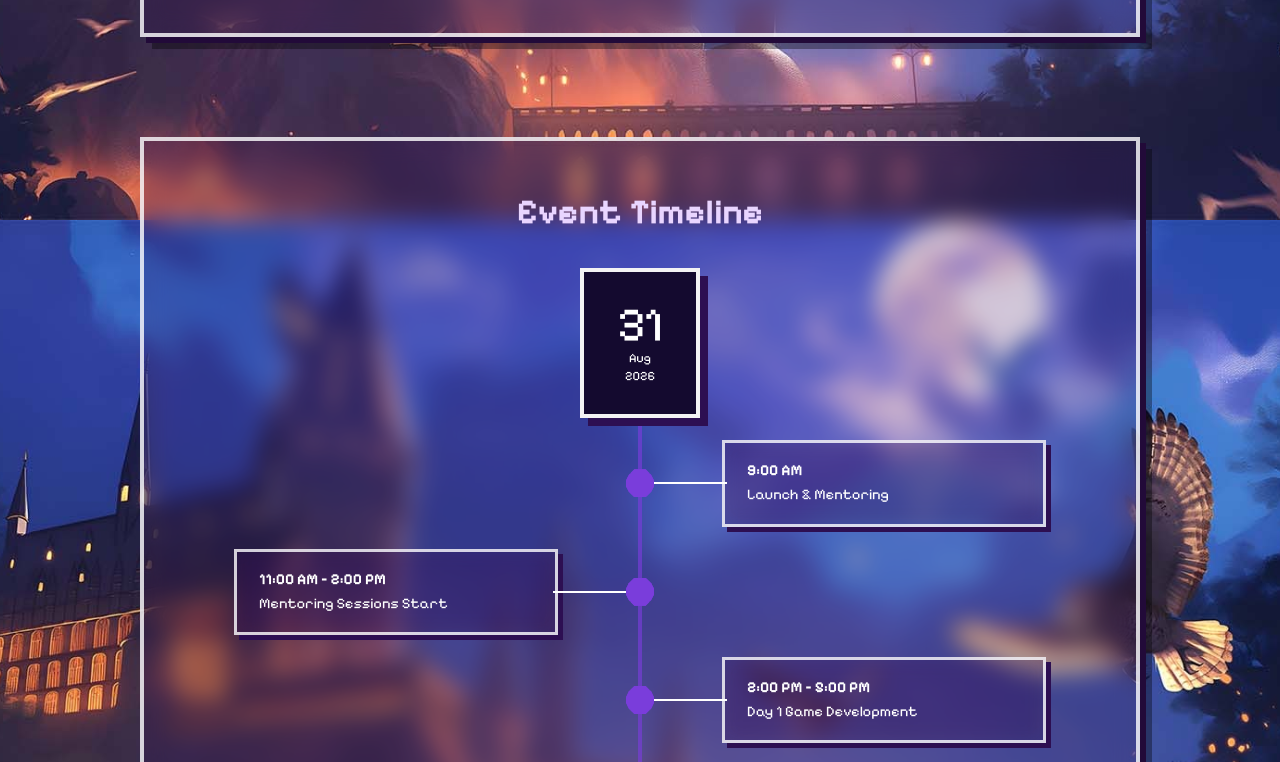
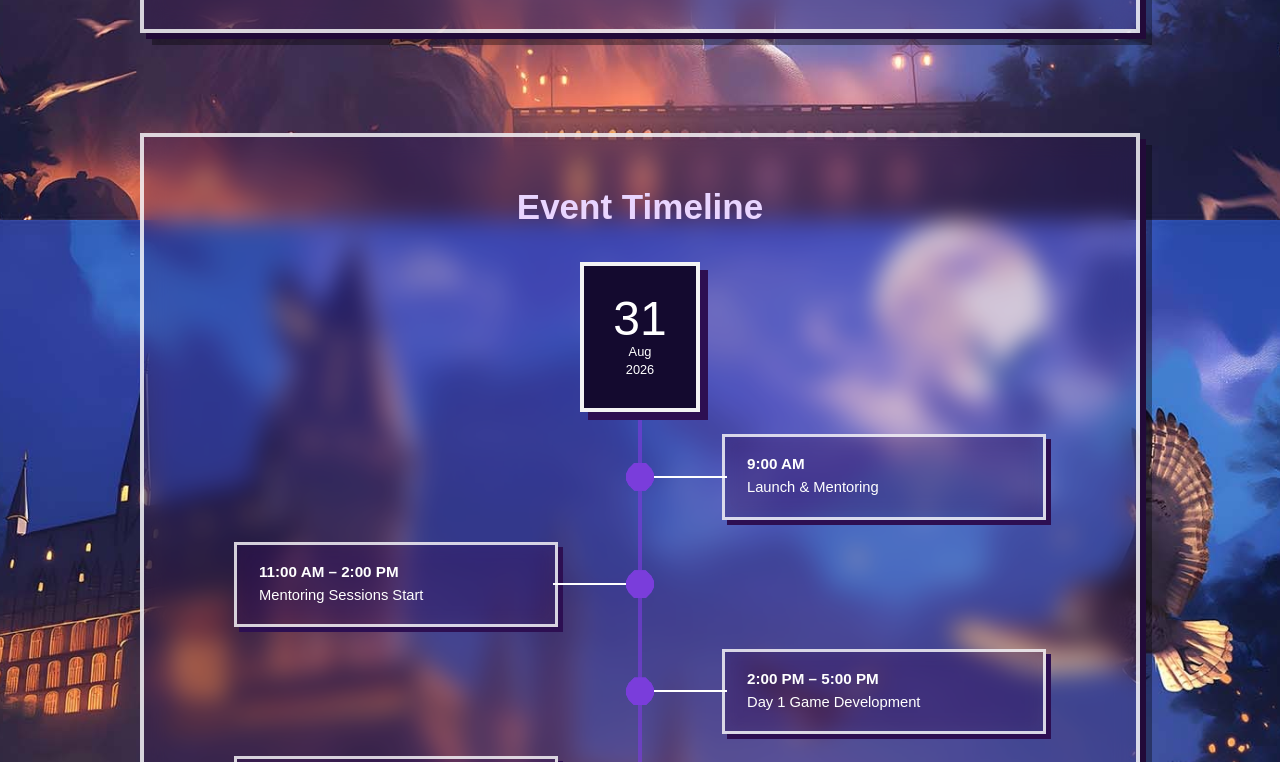
Before and after one commit to RashmiR777/RESOLVE26, a React (Vite) app: page / in a window 1280 px wide. Shown: the part 1380-2142 px from the top of the page. Built offline with nearby package versions, Linux system fonts and the light colour scheme.

Commit message:
font change

```diff
--- a/src/index.css
+++ b/src/index.css
@@ -18,7 +18,10 @@ body {
   min-height: 100vh;
   overflow-x: hidden;
 
-  font-family: "Pixelify Sans", sans-serif;
+  font-family: "Oswald", sans-serif;
+  font-optical-sizing: auto;
+  font-weight: 400;
+  font-style: normal;
   color: white;
 
   background-image: url("./assets/background.jpeg");
```
